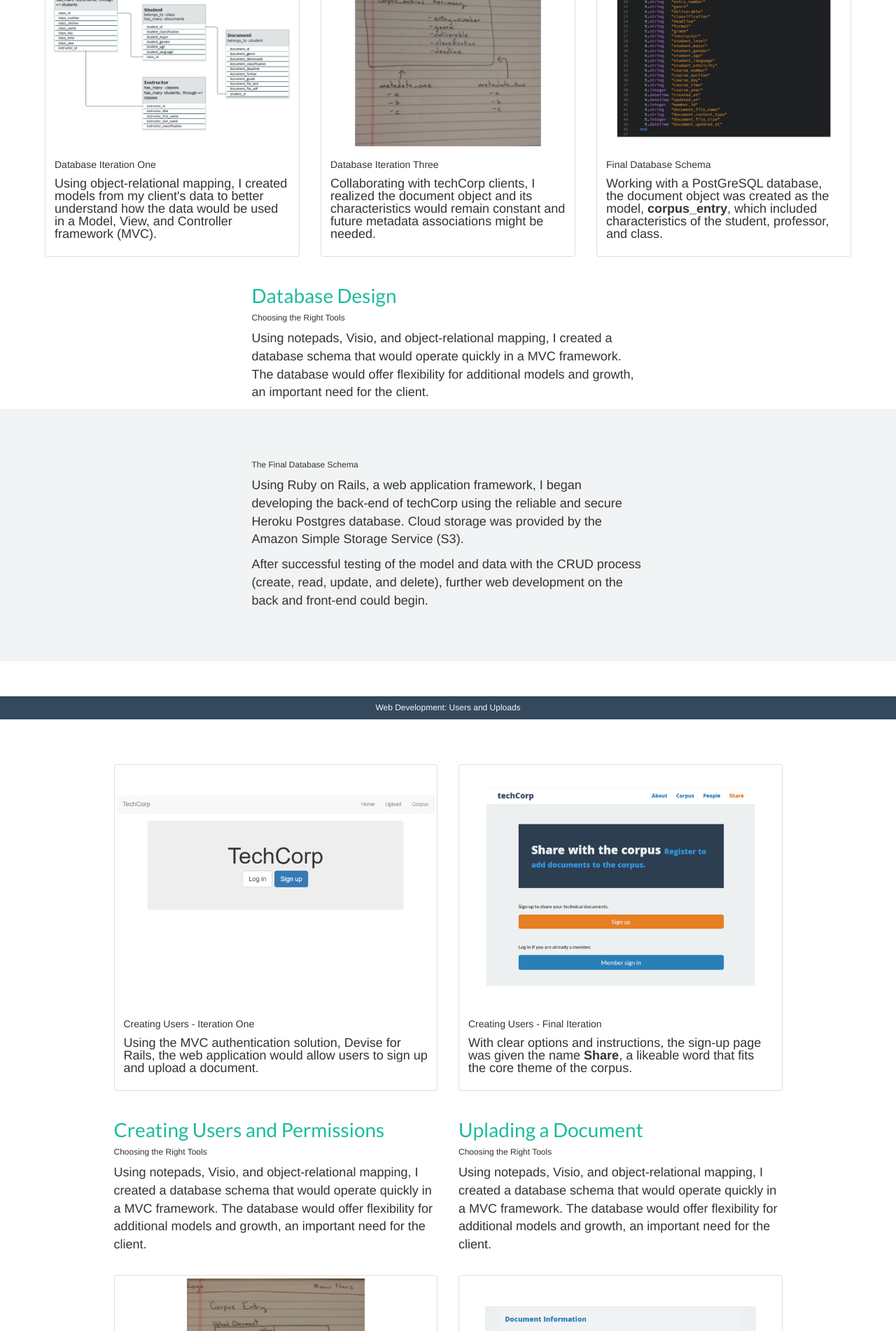
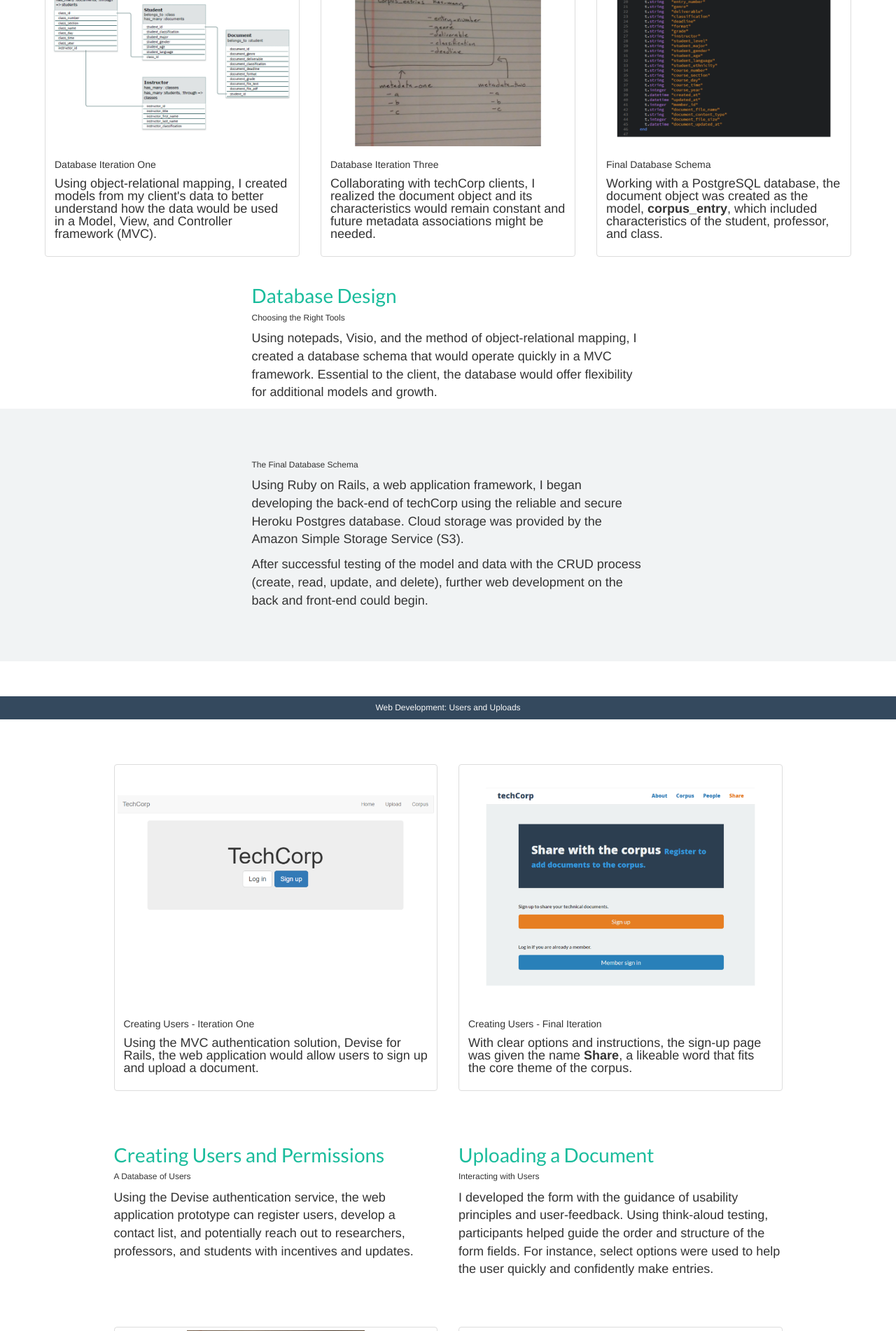
Before and after one commit to VictorEunt/portfolio, a Rails app: page /techcorp in a window 1280 px wide. Shown: the part 1320-3222 px from the top of the page at 70% size. Run offline with Rails 7, Linux system fonts and the light colour scheme; style sheets or scripts are compiled from the project's sources; some libraries are stand-ins or nearby versions.

Commit message:
updated and completed techcorp page

```diff
--- a/app/assets/stylesheets/techcorp.css.scss
+++ b/app/assets/stylesheets/techcorp.css.scss
@@ -4,6 +4,10 @@
 .tc-header {
   background: #e3e6e8;
   padding-bottom: 1%;
+
+  h1{
+    color: #34495e;
+  }
 }
 
 .tc-subheader {
@@ -27,7 +31,9 @@
   }
 }
 
-#audience-section {
+.web-copy {
+  margin-top: 3%;
+  margin-bottom: 5%;
 }
 
 .conclusion-section {
--- a/app/views/pages/techcorp.html.erb
+++ b/app/views/pages/techcorp.html.erb
@@ -82,7 +82,7 @@
         <%= image_tag('database-schema.png', :class=>'img-responsive') %>
         <div class="caption">
           <h5>Final Database Schema</h5>
-          <p>Working with a PostGreSQL database, the document object was created as the model, <strong>corpus_entry</strong>, which included characteristics of the student, professor, and class.</p>
+          <p>Working with a PostgreSQL database, the document object was created as the model, <strong>corpus_entry</strong>, which included characteristics of the student, professor, and class.</p>
         </div>
       </div>
     </div>
@@ -91,7 +91,7 @@
     <div class="col-xs-12 col-sm-10 col-sm-offset-1 col-md-6 col-md-offset-3 col-lg-6">
       <h3>Database Design</h3>
       <h6>Choosing the Right Tools</h6>
-      <p>Using notepads, Visio, and object-relational mapping, I created a database schema that would operate quickly in a MVC framework. The database would offer flexibility for additional models and growth, an important need for the client.</p>
+      <p>Using notepads, Visio, and the method of object-relational mapping, I created a database schema that would operate quickly in a MVC framework. Essential to the client, the database would offer flexibility for additional models and growth.</p>
     </div>
   </div>
 </div>
@@ -134,15 +134,15 @@
         </div>
       </div>
     </div>
-    <div class="col-sm-10 col-sm-offset-1 col-md-5 col-md-offset-1">
+    <div class="col-sm-10 col-sm-offset-1 col-md-5 col-md-offset-1 web-copy">
       <h3>Creating Users and Permissions</h3>
-      <h6>Choosing the Right Tools</h6>
-      <p>Using notepads, Visio, and object-relational mapping, I created a database schema that would operate quickly in a MVC framework. The database would offer flexibility for additional models and growth, an important need for the client.</p><br>
+      <h6>A Database of Users</h6>
+      <p>Using the Devise authentication service, the web application prototype can register users, develop a contact list, and potentially reach out to researchers, professors, and students with incentives and updates.</p>
     </div>
-    <div class="col-sm-10 col-sm-offset-1 col-md-5 col-md-offset-0">
-      <h3>Uplading a Document</h3>
-      <h6>Choosing the Right Tools</h6>
-      <p>Using notepads, Visio, and object-relational mapping, I created a database schema that would operate quickly in a MVC framework. The database would offer flexibility for additional models and growth, an important need for the client.</p>
+    <div class="col-sm-10 col-sm-offset-1 col-md-5 col-md-offset-0 web-copy">
+      <h3>Uploading a Document</h3>
+      <h6>Interacting with Users</h6>
+      <p>I developed the form with the guidance of usability principles and user-feedback. Using think-aloud testing, participants helped guide the order and structure of the form fields. For instance, select options were used to help the user quickly and confidently make entries.</p>
     </div>
   </div>
   <div class="row">
@@ -151,7 +151,7 @@
         <%= image_tag('form-mockup.png', :class=>'img-responsive') %>
         <div class="caption">
           <h5>Building the Form</h5>
-          <p>Understanding how best to organize and group the fields of the form, mockups and user-testing was conducted. Subjects included both students and techCorp clients.</p>
+          <p>Understanding how best to organize and group the fields of the form, mockups and user-testing were both utilized. Participants included both students and techCorp clients.</p>
         </div>
       </div>
     </div>
@@ -160,7 +160,7 @@
         <%= image_tag('tc-form.png', :class=>'img-responsive') %>
         <div class="caption">
           <h5>A User-tested Design</h5>
-          <p>The Corpus Entry form was divided into three sections with the document upload positioned last, allowing the user to experience the data and document file as simultaneously saved.</p>
+          <p>The Corpus Entry form was divided into three sections with the upload document button positioned last, allowing the user to experience the data and document file as simultaneously saved.</p>
         </div>
       </div>
     </div>
@@ -171,8 +171,14 @@
   <div class="row">
     <div class="col-xs-12 col-sm-10 col-sm-offset-1 col-md-6 col-md-offset-3 col-lg-6">
       <h6>User-centered Web Development</h6>
-      <p>Using Ruby on Rails, a web application framework, I began developing the back-end of techCorp using the reliable and secure Heroku Postgres database. Cloud storage was provided by the Amazon Simple Storage Service (S3).</p>
-      <p>After successful testing of the model and data with the CRUD process (create, read, update, and delete), further web development on the back and front-end could begin.</p>
+      <p>With the needs of the client and user driving the development, the points of interaction with the end-user became the highest priorities, such as:</p>
+      <ul>
+        <li>Ease of use,</li>
+        <li>Confidence in the system,</li>
+        <li>A responsive design, and</li>
+        <li>User-friendly copy.</li>
+      </ul>
+      <p>The listed priorities were accomplished with both web technologies and user feedback. The MVC framework allowed for rapid uploads, Devise authentication created security for the user, Bootstrap structured a mobile-friendly responsive design, and user-feedback benefited the structure, organization, and experience of uploading a document to the corpus.</p>
     </div>
   </div>
 </div>
@@ -180,7 +186,7 @@
 <div class="container-fluid tc-subheader">
   <div class="row">
     <div class="col-xs-12 col-sm-12 col-md-8 col-md-offset-2">
-      <h6 class="text-center">Designing and Developing the User Interface</h6>
+      <h6 class="text-center">Designing and Developing the Query Interface</h6>
     </div>
   </div>
 </div>
@@ -189,28 +195,28 @@
   <div class="row">
     <div class="col-sm-10 col-sm-offset-1 col-md-4 col-md-offset-0 col-lg-4">
       <div class="thumbnail">
-        <%= image_tag('database-iteration1.png', :class=>'img-responsive') %>
+        <%= image_tag('ui-iteration-1.png', :class=>'img-responsive') %>
         <div class="caption">
           <h5>Interface Iteration One</h5>
-          <p>Using object-relational mapping, I created models from my client's data to better understand how the data would be used in a Model, View, and Controller framework (MVC).</p>
+          <p>In the mockup of the interface, the ability to easily search through a large corpus would be a guiding priority.</p>
         </div>
       </div>
     </div>
     <div class="col-sm-10 col-sm-offset-1 col-md-4 col-md-offset-0 col-lg-4">
       <div class="thumbnail">
-        <%= image_tag('database-iteration2.png', :class=>'img-responsive') %>
+        <%= image_tag('tc-explorer.png', :class=>'img-responsive') %>
         <div class="caption">
           <h5>Interface Iteration Four</h5>
-          <p>Collaborating with techCorp clients, I realized the document object and its characteristics would remain constant and future metadata associations might be needed.</p>
+          <p>Collaborating with participants, the sidebar of categories and options was appreciated. The <strong>Genre</strong> option was moved to the top as participants most often used this option to query the corpus.</p>
         </div>
       </div>
     </div>
     <div class="col-sm-10 col-sm-offset-1 col-md-4 col-md-offset-0 col-lg-4">
       <div class="thumbnail">
-        <%= image_tag('database-schema.png', :class=>'img-responsive') %>
+        <%= image_tag('corpus-select-options.png', :class=>'img-responsive') %>
         <div class="caption">
-          <h5>Final User Interface</h5>
-          <p>Working with a PostGreSQL database, the document object was created as the model, <strong>corpus_entry</strong>, which included characteristics of the student, professor, and class.</p>
+          <h5>Final UI Prototype</h5>
+          <p>In the final prototype, a tile format featured essential information and multiple links to the uploaded document.</p>
         </div>
       </div>
     </div>
@@ -218,8 +224,8 @@
   <div class="row">
     <div class="col-xs-12 col-sm-10 col-sm-offset-1 col-md-6 col-md-offset-3 col-lg-6">
       <h3>User Interface Design</h3>
-      <h6>Choosing the Right Tools</h6>
-      <p>Using notepads, Visio, and object-relational mapping, I created a database schema that would operate quickly in a MVC framework. The database would offer flexibility for additional models and growth, an important need for the client.</p>
+      <h6>Speed and the User Experience</h6>
+      <p>With modern web technologies and a lightweight design, queries could be performed as quick as under 2 seconds: a primary feature of the user experience. Combined with user-feedback, the user interface was developed and modeled into a familiar, intuitive, and reliable experience for users to access information.</p>
     </div>
   </div>
 </div>
@@ -228,8 +234,22 @@
   <div class="row">
     <div class="col-xs-12 col-sm-10 col-sm-offset-1 col-md-6 col-md-offset-3 col-lg-6">
       <h6>The Final Prototype</h6>
-      <p>Using Ruby on Rails, a web application framework, I began developing the back-end of techCorp using the reliable and secure Heroku Postgres database. Cloud storage was provided by the Amazon Simple Storage Service (S3).</p>
-      <p>After successful testing of the model and data with the CRUD process (create, read, update, and delete), further web development on the back and front-end could begin.</p>
+      <p>In a trio of services including Ruby on Rails, Heroku, and Amazon Web Services, I produced a lightweight web application that could store and query large masses of data, and with user-feedback and testing, I could ensure techCorp clients that the forms and queries would be reliable to the end-user.</p>
+      <p>In preparation for growth, the database schema and architecture was built to encompass large amounts of users, large amounts of data, and the ability to add and merge additional records and associations with the existing data.</p>
+      <p>Finally, additional pages were added to the corpus to build trust with the end-user. I included pages such as <strong>About</strong> and <strong>People</strong>, which told the story of the project and its future potential.</p>
     </div>
   </div>
 </div>
+
+<div class="container-fluid">
+  <div class="row">
+      <div class="col-sm-10 col-sm-offset-1 col-md-8 col-md-offset-2 col-lg-8 col-lg-offset-2">
+        <div class="thumbnail">
+          <%= image_tag('tc-people.png', :class=>'img-responsive') %>
+          <div class="caption">
+            <h5>The People Page</h5>
+          </div>
+        </div>
+    </div>
+  </div>
+</div>
```
Also changed, not shown: app/assets/images/corpus-select-options.png (added), app/assets/images/tc-explorer.png (added), app/assets/images/tc-people.png (added), app/assets/images/ui-iteration-1.png (added).
